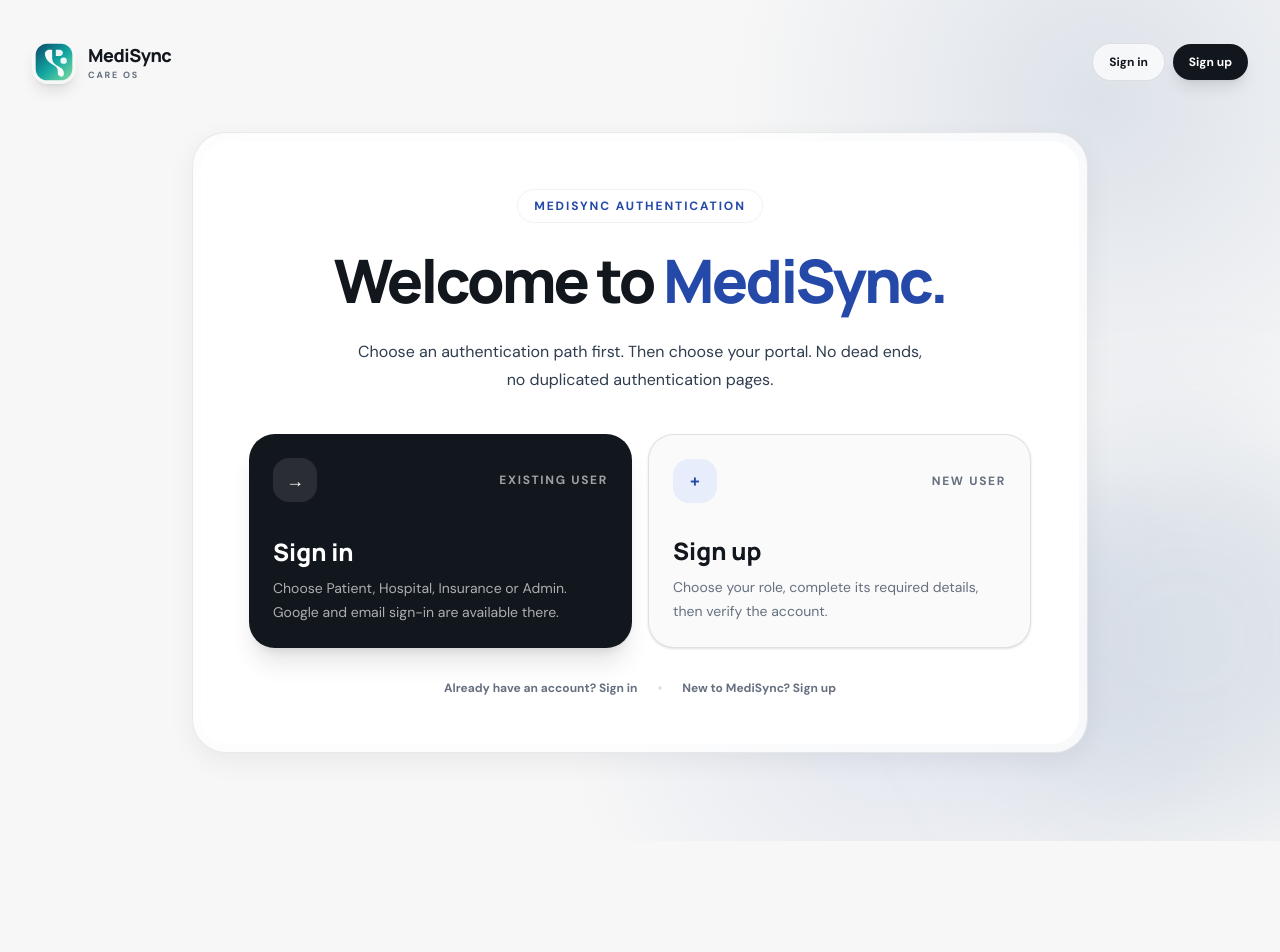
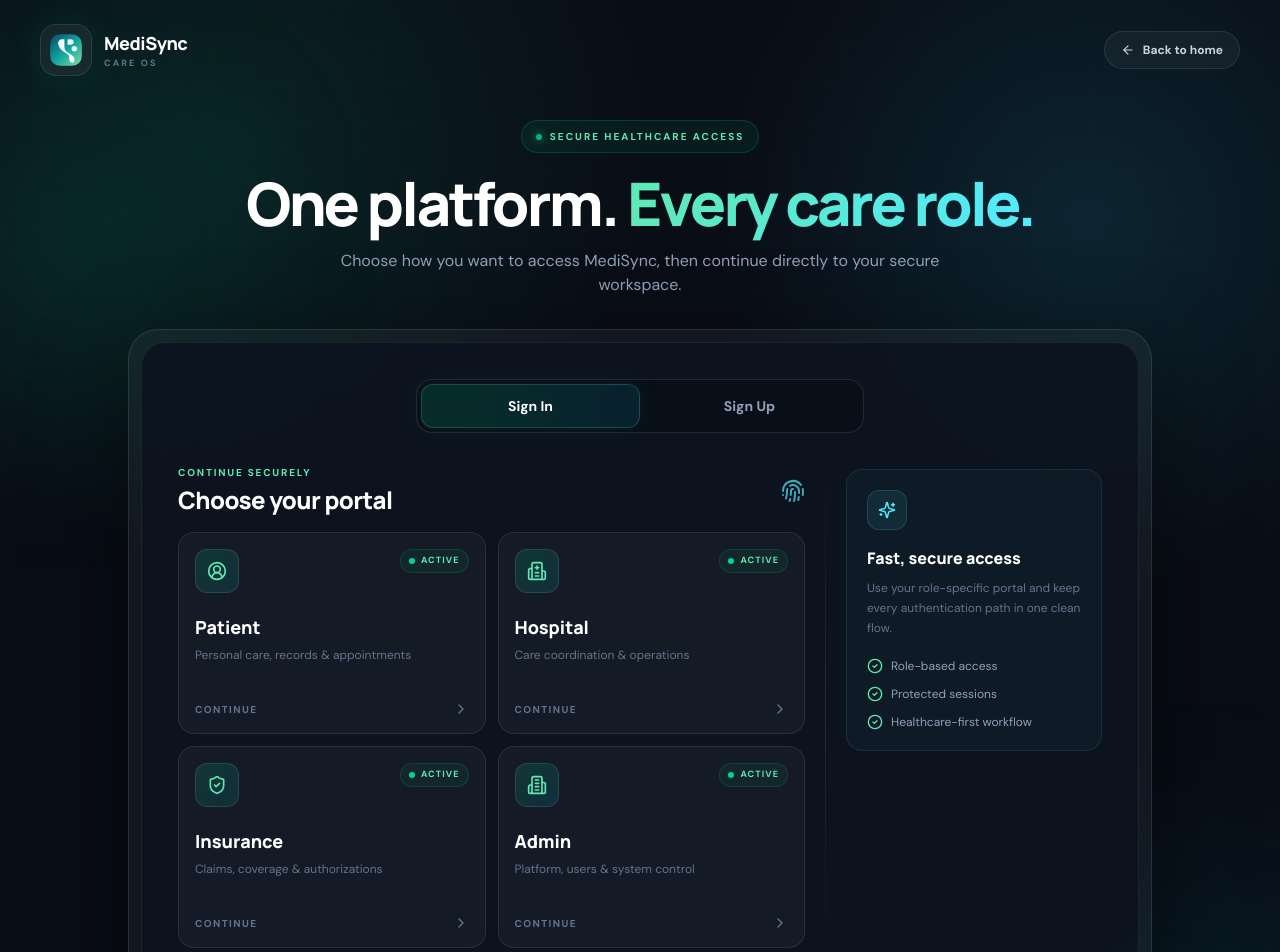
Before and after one commit to Sanjeev7673/Medisync-Os, a Next.js app: page /login in a window 1280 px wide. Shown: the top 952 px of the page. Before the commit the page ends 841 px from the top, so only its background shows below. Built offline with nearby package versions, Linux system fonts and the light colour scheme.

Commit message:
Redesign authentication selection page

```diff
--- a/app/login/page.tsx
+++ b/app/login/page.tsx
@@ -2,41 +2,257 @@
 
 import Image from "next/image";
 import Link from "next/link";
+import { motion } from "framer-motion";
+import {
+  ArrowLeft,
+  ArrowRight,
+  Building2,
+  CheckCircle2,
+  ChevronRight,
+  CircleUserRound,
+  Fingerprint,
+  Globe2,
+  Hospital,
+  KeyRound,
+  Mail,
+  ShieldCheck,
+  Sparkles,
+  UsersRound,
+} from "lucide-react";
+import { useState } from "react";
+
+type Mode = "signin" | "signup";
+
+type Role = {
+  key: string;
+  label: string;
+  description: string;
+  signIn: string;
+  signUp: string;
+  icon: typeof CircleUserRound;
+};
+
+const roles: Role[] = [
+  {
+    key: "patient",
+    label: "Patient",
+    description: "Personal care, records & appointments",
+    signIn: "/patient/login",
+    signUp: "/register/patient",
+    icon: CircleUserRound,
+  },
+  {
+    key: "hospital",
+    label: "Hospital",
+    description: "Care coordination & operations",
+    signIn: "/hospital/login",
+    signUp: "/register/hospital",
+    icon: Hospital,
+  },
+  {
+    key: "insurance",
+    label: "Insurance",
+    description: "Claims, coverage & authorizations",
+    signIn: "/insurance/login",
+    signUp: "/register/insurance",
+    icon: ShieldCheck,
+  },
+  {
+    key: "admin",
+    label: "Admin",
+    description: "Platform, users & system control",
+    signIn: "/admin/login",
+    signUp: "/register/admin",
+    icon: Building2,
+  },
+];
+
+const fadeUp = {
+  hidden: { opacity: 0, y: 18 },
+  show: { opacity: 1, y: 0 },
+};
 
 export default function LoginPortalSelector() {
+  const [mode, setMode] = useState<Mode>("signin");
+
+  const target = (role: Role) => (mode === "signin" ? role.signIn : role.signUp);
+
   return (
-    <main className="mesh-bg relative min-h-screen overflow-hidden px-5 py-8 text-[var(--ink)] md:px-8 md:py-10">
-      <div className="mesh-orb-delay absolute -right-24 bottom-0 h-96 w-96 rounded-full bg-[#758FB5]/20 blur-3xl" />
-      <nav className="relative z-10 mx-auto flex max-w-7xl items-center justify-between">
-        <Link href="/" className="flex items-center gap-3"><Image src="/medisync-mark.svg" alt="MediSync" width={44} height={44} className="rounded-2xl shadow-lg" /><div><p className="font-display text-lg font-extrabold tracking-tight">MediSync</p><p className="text-[9px] font-bold uppercase tracking-[.2em] text-[var(--muted)]">Care OS</p></div></Link>
-        <div className="flex items-center gap-2">
-          <Link href="/signin" className="rounded-full border border-black/10 bg-white/70 px-4 py-2.5 text-xs font-bold text-[var(--ink)] backdrop-blur">Sign in</Link>
-          <Link href="/signup" className="rounded-full bg-[var(--ink)] px-4 py-2.5 text-xs font-bold text-white shadow-lg">Sign up</Link>
-        </div>
-      </nav>
-      <section className="relative z-10 mx-auto flex min-h-[calc(100vh-100px)] max-w-5xl items-center justify-center py-12">
-        <div className="glass w-full max-w-4xl rounded-[34px] p-2 shadow-[0_28px_90px_rgba(18,22,29,.14)]">
-          <div className="rounded-[28px] bg-white p-8 text-center sm:p-12">
-            <p className="mb-5 inline-flex rounded-full border border-black/5 bg-white/70 px-4 py-2 text-xs font-bold uppercase tracking-[.16em] text-[var(--care)]">MediSync authentication</p>
-            <h1 className="font-display text-5xl font-extrabold leading-tight tracking-[-.045em] md:text-6xl">Welcome to <span className="text-[var(--care)]">MediSync.</span></h1>
-            <p className="mx-auto mt-5 max-w-xl text-base leading-7 text-[var(--muted-strong)]">Choose an authentication path first. Then choose your portal. No dead ends, no duplicated authentication pages.</p>
-            <div className="mt-10 grid gap-4 sm:grid-cols-2">
-              <Link href="/signin" className="group flex min-h-44 flex-col justify-between rounded-[26px] bg-[var(--ink)] p-6 text-left text-white shadow-xl transition-all duration-300 hover:-translate-y-1 hover:shadow-2xl">
-                <div className="flex items-center justify-between"><span className="flex h-11 w-11 items-center justify-center rounded-2xl bg-white/10 font-display text-lg font-extrabold">→</span><span className="text-xs font-bold uppercase tracking-[.14em] text-white/60">Existing user</span></div>
-                <div><h2 className="mt-8 font-display text-2xl font-extrabold">Sign in</h2><p className="mt-2 text-sm leading-6 text-white/65">Choose Patient, Hospital, Insurance or Admin. Google and email sign-in are available there.</p></div>
-              </Link>
-              <Link href="/signup" className="group flex min-h-44 flex-col justify-between rounded-[26px] border border-black/10 bg-[#FAFAFA] p-6 text-left shadow-sm transition-all duration-300 hover:-translate-y-1 hover:bg-white hover:shadow-xl">
-                <div className="flex items-center justify-between"><span className="flex h-11 w-11 items-center justify-center rounded-2xl bg-[var(--care-soft)] font-display text-lg font-extrabold text-[var(--care)]">+</span><span className="text-xs font-bold uppercase tracking-[.14em] text-[var(--muted)]">New user</span></div>
-                <div><h2 className="mt-8 font-display text-2xl font-extrabold">Sign up</h2><p className="mt-2 text-sm leading-6 text-[var(--muted)]">Choose your role, complete its required details, then verify the account.</p></div>
-              </Link>
+    <main className="relative min-h-screen overflow-hidden bg-[#090D16] text-white selection:bg-cyan-400/20">
+      <div className="pointer-events-none absolute inset-0 bg-[radial-gradient(circle_at_18%_12%,rgba(16,185,129,0.13),transparent_28%),radial-gradient(circle_at_85%_18%,rgba(34,211,238,0.12),transparent_25%),radial-gradient(circle_at_50%_100%,rgba(16,185,129,0.07),transparent_34%)]" />
+      <div className="pointer-events-none absolute inset-0 opacity-[0.22] [background-image:linear-gradient(rgba(255,255,255,0.035)_1px,transparent_1px),linear-gradient(90deg,rgba(255,255,255,0.035)_1px,transparent_1px)] [background-size:42px_42px]" />
+      <div className="pointer-events-none absolute inset-0 opacity-20 [background-image:radial-gradient(rgba(148,163,184,0.5)_0.7px,transparent_0.7px)] [background-size:18px_18px]" />
+
+      <motion.div
+        aria-hidden="true"
+        className="pointer-events-none absolute -left-28 top-32 h-72 w-72 rounded-full bg-emerald-400/10 blur-[100px]"
+        animate={{ x: [0, 30, 0], y: [0, -20, 0] }}
+        transition={{ duration: 9, repeat: Infinity, ease: "easeInOut" }}
+      />
+      <motion.div
+        aria-hidden="true"
+        className="pointer-events-none absolute -right-24 bottom-10 h-80 w-80 rounded-full bg-cyan-400/10 blur-[110px]"
+        animate={{ x: [0, -25, 0], y: [0, 25, 0] }}
+        transition={{ duration: 11, repeat: Infinity, ease: "easeInOut" }}
+      />
+
+      <header className="relative z-20 mx-auto flex max-w-7xl items-center justify-between px-5 py-6 sm:px-8 lg:px-10">
+        <Link href="/" className="group flex items-center gap-3">
+          <div className="relative overflow-hidden rounded-2xl border border-white/10 bg-white/[0.06] p-1.5 shadow-[0_0_35px_rgba(16,185,129,0.12)] backdrop-blur-xl">
+            <Image src="/medisync-mark.svg" alt="MediSync" width={38} height={38} className="rounded-xl" />
+          </div>
+          <div>
+            <p className="font-display text-lg font-extrabold tracking-tight">MediSync</p>
+            <p className="text-[9px] font-bold uppercase tracking-[0.24em] text-slate-500">Care OS</p>
+          </div>
+        </Link>
+
+        <Link
+          href="/"
+          className="group inline-flex items-center gap-2 rounded-full border border-white/10 bg-white/[0.045] px-4 py-2.5 text-xs font-bold text-slate-300 backdrop-blur-xl transition hover:border-emerald-400/30 hover:bg-white/[0.08] hover:text-white"
+        >
+          <ArrowLeft className="h-3.5 w-3.5 transition-transform group-hover:-translate-x-0.5" />
+          Back to home
+        </Link>
+      </header>
+
+      <section className="relative z-10 mx-auto flex min-h-[calc(100vh-92px)] max-w-7xl items-center justify-center px-5 pb-12 pt-5 sm:px-8 lg:px-10 lg:pb-16">
+        <motion.div
+          initial="hidden"
+          animate="show"
+          variants={fadeUp}
+          transition={{ duration: 0.55, ease: "easeOut" }}
+          className="w-full max-w-5xl"
+        >
+          <div className="mb-8 text-center">
+            <div className="mx-auto mb-5 inline-flex items-center gap-2 rounded-full border border-emerald-400/20 bg-emerald-400/[0.07] px-3.5 py-2 text-[10px] font-bold uppercase tracking-[0.2em] text-emerald-300 backdrop-blur-xl">
+              <span className="h-1.5 w-1.5 animate-pulse rounded-full bg-emerald-400 shadow-[0_0_10px_rgba(52,211,153,0.9)]" />
+              Secure healthcare access
             </div>
-            <div className="mt-8 flex flex-wrap items-center justify-center gap-x-5 gap-y-2 text-xs font-bold text-[var(--muted)]">
-              <Link href="/signin" className="hover:text-[var(--care)]">Already have an account? Sign in</Link>
-              <span className="text-black/15">•</span>
-              <Link href="/signup" className="hover:text-[var(--care)]">New to MediSync? Sign up</Link>
+            <h1 className="font-display text-4xl font-extrabold tracking-[-0.045em] text-white sm:text-5xl lg:text-6xl">
+              One platform. <span className="bg-gradient-to-r from-emerald-300 to-cyan-300 bg-clip-text text-transparent">Every care role.</span>
+            </h1>
+            <p className="mx-auto mt-4 max-w-2xl text-sm leading-6 text-slate-400 sm:text-base">
+              Choose how you want to access MediSync, then continue directly to your secure workspace.
+            </p>
+          </div>
+
+          <div className="overflow-hidden rounded-[30px] border border-white/10 bg-white/[0.045] p-2 shadow-[0_30px_100px_rgba(0,0,0,0.45)] backdrop-blur-2xl sm:p-3">
+            <div className="rounded-[24px] border border-white/[0.07] bg-[#0D1320]/90 p-5 sm:p-7 lg:p-9">
+              <div className="mx-auto flex w-full max-w-md rounded-2xl border border-white/10 bg-black/20 p-1" role="tablist" aria-label="Authentication mode">
+                {(["signin", "signup"] as Mode[]).map((item) => (
+                  <button
+                    key={item}
+                    type="button"
+                    role="tab"
+                    aria-selected={mode === item}
+                    onClick={() => setMode(item)}
+                    className="relative flex-1 rounded-xl px-4 py-3 text-sm font-bold capitalize text-slate-400 transition-colors hover:text-white"
+                  >
+                    {mode === item && (
+                      <motion.span
+                        layoutId="auth-mode"
+                        className="absolute inset-0 rounded-xl border border-emerald-300/20 bg-gradient-to-r from-emerald-400/15 to-cyan-400/10 shadow-[0_0_25px_rgba(16,185,129,0.08)]"
+                        transition={{ type: "spring", stiffness: 400, damping: 30 }}
+                      />
+                    )}
+                    <span className={`relative z-10 ${mode === item ? "text-white" : ""}`}>
+                      {item === "signin" ? "Sign In" : "Sign Up"}
+                    </span>
+                  </button>
+                ))}
+              </div>
+
+              <div className="mt-8 flex flex-col gap-5 lg:flex-row lg:items-stretch">
+                <div className="flex-1">
+                  <div className="mb-4 flex items-center justify-between">
+                    <div>
+                      <p className="text-[10px] font-bold uppercase tracking-[0.18em] text-emerald-300">{mode === "signin" ? "Continue securely" : "Create access"}</p>
+                      <h2 className="mt-1 font-display text-2xl font-extrabold tracking-tight text-white">Choose your portal</h2>
+                    </div>
+                    <Fingerprint className="h-6 w-6 text-cyan-300/70" />
+                  </div>
+
+                  <div className="grid gap-3 sm:grid-cols-2">
+                    {roles.map((role, index) => {
+                      const Icon = role.icon;
+                      return (
+                        <motion.div
+                          key={role.key}
+                          initial={{ opacity: 0, y: 12 }}
+                          animate={{ opacity: 1, y: 0 }}
+                          transition={{ delay: index * 0.06, duration: 0.35 }}
+                        >
+                          <Link
+                            href={target(role)}
+                            className="group relative block overflow-hidden rounded-2xl border border-white/[0.09] bg-white/[0.035] p-4 transition-all duration-300 hover:-translate-y-0.5 hover:border-emerald-300/30 hover:bg-white/[0.07] hover:shadow-[0_12px_40px_rgba(16,185,129,0.08)]"
+                          >
+                            <div className="absolute inset-x-0 top-0 h-px bg-gradient-to-r from-transparent via-emerald-300/0 to-transparent transition-all duration-300 group-hover:via-emerald-300/60" />
+                            <div className="flex items-start justify-between gap-3">
+                              <div className="flex h-11 w-11 items-center justify-center rounded-xl border border-white/10 bg-gradient-to-br from-emerald-400/15 to-cyan-400/10 text-emerald-300 transition-transform duration-300 group-hover:scale-105">
+                                <Icon className="h-5 w-5" />
+                              </div>
+                              <span className="inline-flex items-center gap-1.5 rounded-full border border-emerald-400/15 bg-emerald-400/[0.06] px-2 py-1 text-[9px] font-bold uppercase tracking-[0.12em] text-emerald-300">
+                                <span className="h-1.5 w-1.5 rounded-full bg-emerald-400" />
+                                Active
+                              </span>
+                            </div>
+                            <h3 className="mt-5 font-display text-lg font-extrabold text-white">{role.label}</h3>
+                            <p className="mt-1 min-h-10 text-xs leading-5 text-slate-500">{role.description}</p>
+                            <div className="mt-4 flex items-center justify-between text-[10px] font-bold uppercase tracking-[0.14em] text-slate-500 transition-colors group-hover:text-emerald-300">
+                              <span>{mode === "signin" ? "Continue" : "Create account"}</span>
+                              <ChevronRight className="h-4 w-4 transition-transform group-hover:translate-x-1" />
+                            </div>
+                          </Link>
+                        </motion.div>
+                      );
+                    })}
+                  </div>
+                </div>
+
+                <div className="hidden w-px bg-gradient-to-b from-transparent via-white/10 to-transparent lg:block" />
+
+                <div className="lg:w-64 lg:pt-1">
+                  <div className="rounded-2xl border border-cyan-300/10 bg-cyan-300/[0.035] p-5">
+                    <div className="flex h-10 w-10 items-center justify-center rounded-xl border border-cyan-300/15 bg-cyan-300/[0.08] text-cyan-300">
+                      <Sparkles className="h-4.5 w-4.5" />
+                    </div>
+                    <h3 className="mt-4 font-display text-base font-extrabold text-white">Fast, secure access</h3>
+                    <p className="mt-2 text-xs leading-5 text-slate-500">Use your role-specific portal and keep every authentication path in one clean flow.</p>
+                    <div className="mt-5 space-y-3">
+                      <div className="flex items-center gap-2 text-xs text-slate-400"><CheckCircle2 className="h-4 w-4 text-emerald-300" /> Role-based access</div>
+                      <div className="flex items-center gap-2 text-xs text-slate-400"><CheckCircle2 className="h-4 w-4 text-emerald-300" /> Protected sessions</div>
+                      <div className="flex items-center gap-2 text-xs text-slate-400"><CheckCircle2 className="h-4 w-4 text-emerald-300" /> Healthcare-first workflow</div>
+                    </div>
+                  </div>
+                </div>
+              </div>
+
+              <div className="mt-6 flex flex-wrap items-center justify-center gap-2 border-t border-white/[0.07] pt-5 text-[11px] text-slate-500">
+                <Globe2 className="h-3.5 w-3.5 text-slate-600" />
+                <span>Secure authentication</span>
+                <span className="text-slate-700">•</span>
+                <UsersRound className="h-3.5 w-3.5 text-slate-600" />
+                <span>Built for care teams</span>
+              </div>
+
+              <div className="mt-5 grid gap-2 sm:grid-cols-2">
+                <Link href="/signin" className="group flex items-center justify-center gap-2 rounded-xl border border-white/10 bg-white/[0.035] px-4 py-3 text-xs font-bold text-slate-300 transition hover:border-white/20 hover:bg-white/[0.07] hover:text-white">
+                  <KeyRound className="h-4 w-4" />
+                  Email / Password
+                  <ArrowRight className="h-3.5 w-3.5 transition-transform group-hover:translate-x-0.5" />
+                </Link>
+                <Link href="/signin" className="group flex items-center justify-center gap-2 rounded-xl border border-cyan-300/15 bg-cyan-300/[0.04] px-4 py-3 text-xs font-bold text-cyan-200 transition hover:border-cyan-300/30 hover:bg-cyan-300/[0.08]">
+                  <Mail className="h-4 w-4" />
+                  Google / Email OTP
+                  <ArrowRight className="h-3.5 w-3.5 transition-transform group-hover:translate-x-0.5" />
+                </Link>
+              </div>
             </div>
           </div>
-        </div>
+
+          <p className="mt-5 text-center text-[10px] leading-5 text-slate-600">By continuing, you use the MediSync authentication flow for your selected workspace.</p>
+        </motion.div>
       </section>
     </main>
   );
```
